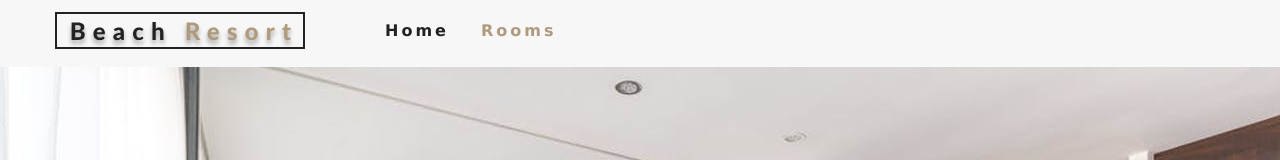
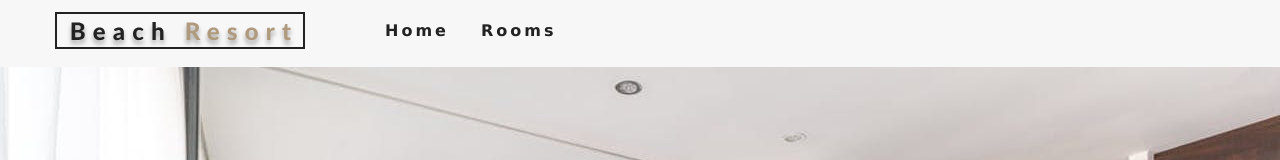
Before and after one commit to armin0chehr/react-beach-resort-project-v2.1, a React (Create React App) app: page /rooms/double-basic in a window 1280 px wide. Shown: the top 160 px of the page. Built offline with nearby package versions, Linux system fonts and the light colour scheme.

Commit message:
last debuge all

```diff
--- a/src/components/Navbar.js
+++ b/src/components/Navbar.js
@@ -18,7 +18,7 @@ const [isOpen, setIsOpen] = useState(false);
 			</div>
 			<ul className={`nav-links ${isOpen ? "show-nav" : ""}`}>
 				<li><NavLink to="/" className={({ isActive }) => (isActive ? 'active-nav' : '')} >Home</NavLink></li>
-				<li><NavLink to="rooms" className={({ isActive }) => (isActive ? 'active-nav' : '')}>Rooms</NavLink></li>
+				<li><NavLink to="/rooms/" className={({ isActive }) => (isActive ? 'active-nav' : '')}>Rooms</NavLink></li>
 			</ul>
 		</div>
 	</nav>
--- a/src/components/Services.js
+++ b/src/components/Services.js
@@ -43,13 +43,14 @@ this.state = {
 
     <div className="services-center">
 
-{this.state.services.map((service, index) => (
+{this.state.services.map((service, index) =>{
+return (
 		<article key={index} className="service" >
 			<span>{service.icon}</span>
 			<h6>{service.title}</h6>
 			<p>{service.info}</p>
 		</article>
-    ))}
+    )})}
 
     </div>
 </section>
--- a/src/pages/Home.js
+++ b/src/pages/Home.js
@@ -13,7 +13,7 @@ export default function Home() {
 				title="Luxurious Rooms"
 				subtitle="Deluxe Rooms Starting At $299"
 				>
-				<Link to='rooms' className="btn-primary" >Our Rooms</Link>
+				<Link to='/rooms/' className="btn-primary" >Our Rooms</Link>
 			</Banner>
 		</Hero>
 		<Services/>
--- a/src/pages/SingleRoom.js
+++ b/src/pages/SingleRoom.js
@@ -13,7 +13,7 @@ const room = getRoom(slug);
 if (!room){
 	return(
 		<div className='error' >there is no room
-			<Link to='rooms' className="btn-primary" >Back to Rooms</Link>
+			<Link to='/rooms/' className="btn-primary" >Back to Rooms</Link>
 		</div>
 	)};
 
```
